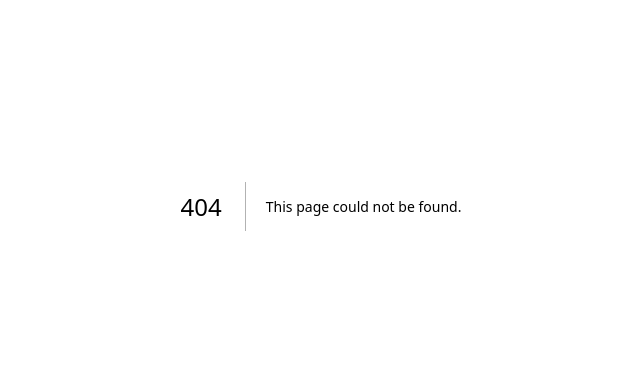
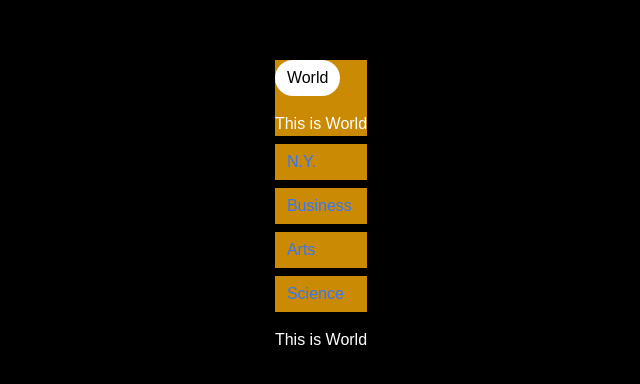
Before and after one commit to Ayusht0mar/components, a Next.js app: page /accordion in a window 1280 px wide. Before the commit this address had no page. Shown: the part 194-578 px from the top of the page, without its empty margins (319-959 px from the left). Built offline with nearby package versions, Linux system fonts and the light colour scheme.

Commit message:
Accordion Component Started

```diff
--- /dev/null
+++ b/src/app/(components)/accordion/page.tsx
@@ -0,0 +1,90 @@
+"use client"
+import {motion} from "framer-motion";
+import { useState } from "react";
+
+let tabs = [
+    {
+        id: "world",
+        label: "World",
+        content: (
+            <div>This is World</div>
+        )
+    },
+    {
+        id: "ny",
+        label: "N.Y.",
+        content: (
+            <div>This is New York</div>
+        )
+    },
+    {
+        id: "business",
+        label: "Business",
+        content: (
+            <div>This is Business</div>
+        )
+     },
+    {
+        id: "arts",
+        label: "Arts",
+        content: (
+            <div>This is Arts</div>
+        )
+    },
+    {
+        id: "science",
+        label: "Science",
+        content: (
+            <div>This is Science</div>
+        )
+    },
+]
+
+const Accordion = () => {
+    let [activeTab, setActiveTab] = useState(tabs[0].id)
+
+    return (
+        <div className="bg-black grid place-content-center h-screen">
+            <div className="flex flex-col space-y-2">
+                {tabs.map((tab) => (
+                    <div className="bg-yellow-600">
+                    <button
+                        key={tab.id}
+                        onClick={() => setActiveTab(tab.id)}
+                        className={`${
+                            activeTab === tab.id ? "" : "hover:opacity-50"
+                        } relative rounded-full px-3 py-1.5 text-sm md:text-base font-medium text-white outline-2 outline-sky-400 focus-visible:outline`}
+                    >
+                        {activeTab === tab.id && (
+                            <motion.div
+                                layoutId="active"
+                                className="absolute inset-0 bg-white"
+                                style={{
+                                    borderRadius: 9999,
+                                }}
+                                transition={{type: "spring", duration: 0.6}}
+                            />
+                        )}
+                        <span className="relative z-10 mix-blend-exclusion">{tab.label}</span>
+                    </button>
+                    <div className={`${activeTab === tab.id ? "block" : "hidden"} text-white mt-4`}
+                       >
+                            {tab.content}
+                        </div>
+                        </div>
+                ))}
+
+            </div>
+            {tabs.map((tab) => (
+                <div>
+                        <div className={`${activeTab === tab.id ? "block" : "hidden"} text-white mt-4`}
+                       >
+                            {tab.content}
+                        </div>
+                </div>
+            ))}
+        </div>
+     );
+}
+
+export default Accordion;
```
